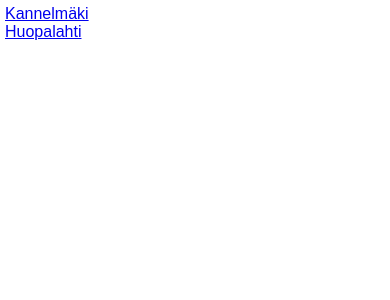
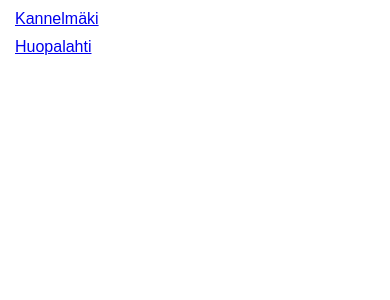
Before and after one commit to jarmop/train, a React (Create React App) app in the folder front-end/: page / in a window 390 px wide. Shown: the top 300 px of the page. Built offline with nearby package versions, Linux system fonts and the light colour scheme.

Commit message:
Increased station link sizes for enhanced usability (especially on mobile devices).

```diff
--- a/front-end/src/components/App.js
+++ b/front-end/src/components/App.js
@@ -27,9 +27,8 @@ export default App;
 
 let Home = () => (
     <div>
-      <Link to={getUrl('/station/kannelmaki')}>Kannelmäki</Link>
-      <br/>
-      <Link to={getUrl('/station/huopalahti')}>Huopalahti</Link>
+      <Link to={getUrl('/station/kannelmaki')} className="station-link">Kannelmäki</Link>
+      <Link to={getUrl('/station/huopalahti')} className="station-link">Huopalahti</Link>
     </div>
 );
 
--- a/front-end/src/styles/App.css
+++ b/front-end/src/styles/App.css
@@ -12,6 +12,11 @@
 .control__button {
     font-size: 50px;
     cursor: pointer;
+}
+
+.station-link {
+    display: block;
+    margin: 10px;
 }
 
 /*.track {*/
```
